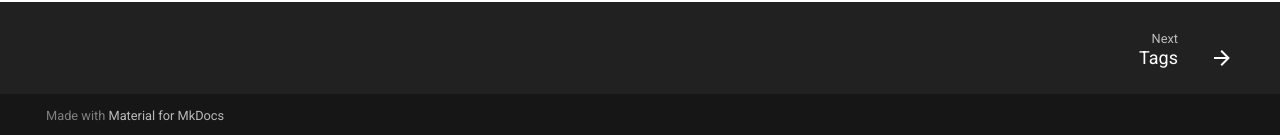
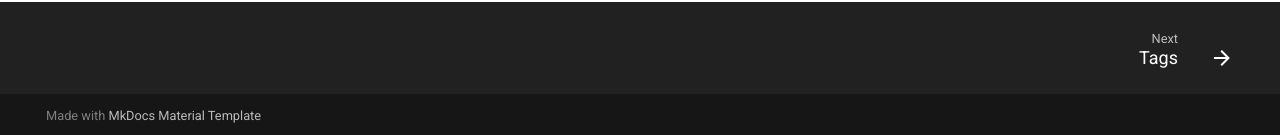
Before and after one commit to j3soon/mkdocs-material-template, an MkDocs documentation site: the page built from docs/index.md, in a window 1280 px wide. Shown: the part 762-897 px from the top of the page. Built offline with MkDocs 1.6.1 and Material for MkDocs 9.7.7, drawn with Linux system fonts in a browser that asks for light colours.

Commit message:
Override footer link to the template repo

```diff
--- a/overrides/partials/copyright.html
+++ b/overrides/partials/copyright.html
@@ -1,3 +1,4 @@
+<!-- Ref: https://github.com/squidfunk/mkdocs-material/blob/master/src/partials/copyright.html -->
 <!--
   Copyright (c) 2016-2023 Martin Donath <martin.donath@squidfunk.com>
 
@@ -30,10 +31,10 @@
   {% if not config.extra.generator == false %}
     Made with
     <a
-      href="https://squidfunk.github.io/mkdocs-material/"
+      href="https://github.com/j3soon/mkdocs-material-template"
       target="_blank" rel="noopener"
     >
-      Material for MkDocs
+      MkDocs Material Template
     </a>
   {% endif %}
 </div>
```
